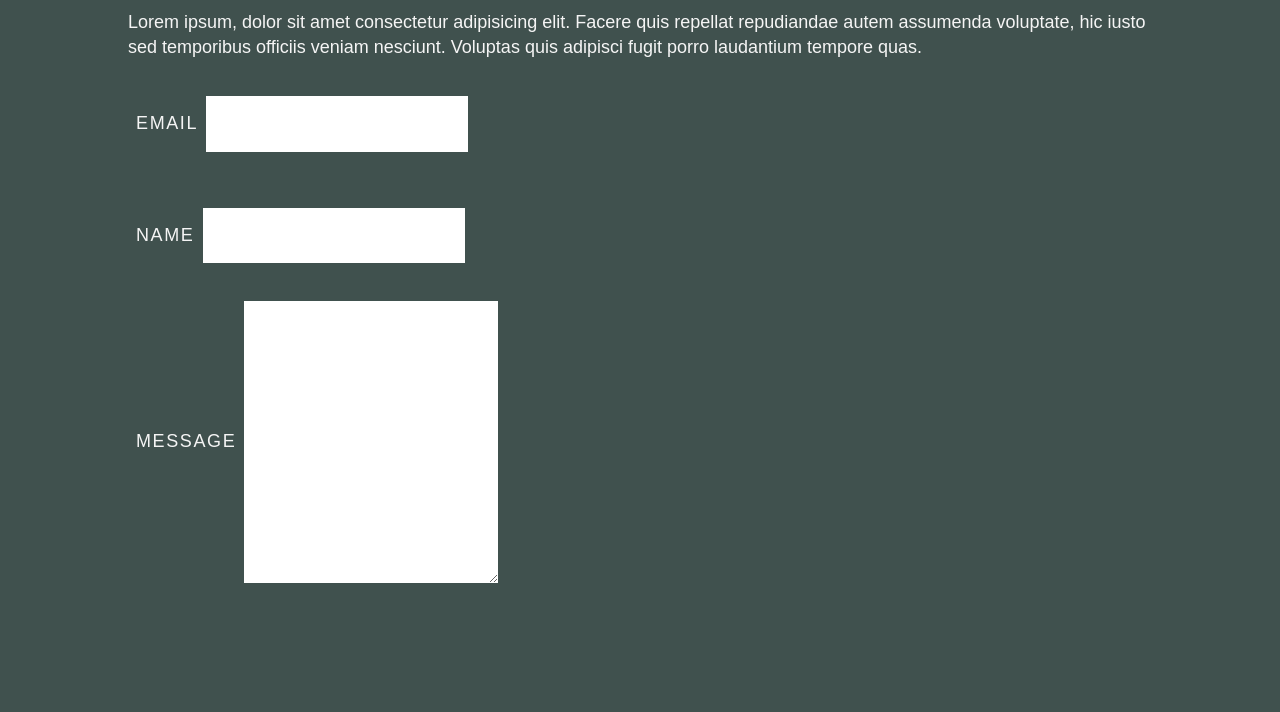
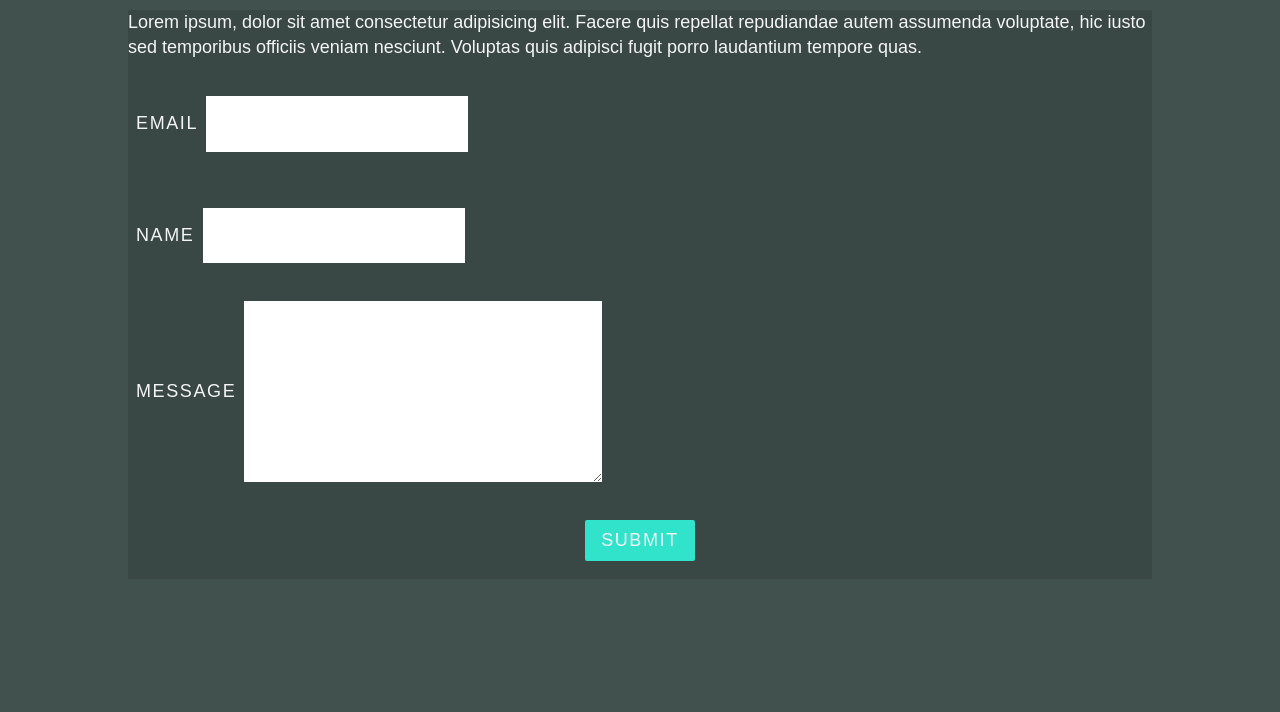
Before and after one commit to dyllper/portfolio, a Gatsby site: page /contact in a window 1280 px wide. Shown: the part 76-788 px from the top of the page. Built offline with nearby package versions, Linux system fonts and the light colour scheme; Gatsby itself is replaced by a stand-in of ours.

Commit message:
Minor style adjustments. Still need to fix form style.

```diff
--- a/src/pages/contact.js
+++ b/src/pages/contact.js
@@ -15,8 +15,8 @@ const LongPageNamePage = () => (
         officiis veniam nesciunt. Voluptas quis adipisci fugit porro laudantium
         tempore quas.
       </p>
-      <form>
-        <ul className={styles.flexForm}>
+      <form className={styles.flexForm}>
+        <ul>
           <li>
             <label htmlFor="email">EMAIL</label>
             <input type="email" name="email" id="email" />
@@ -27,7 +27,10 @@ const LongPageNamePage = () => (
           </li>
           <li>
             <label htmlFor="message">MESSAGE</label>
-            <textarea name="message" id="message" rows="10"></textarea>
+            <textarea name="message" id="message" rows="6" cols="30"></textarea>
+          </li>
+          <li>
+            <button type="submit">Submit</button>
           </li>
         </ul>
       </form>
--- a/src/styles/contact.module.scss
+++ b/src/styles/contact.module.scss
@@ -4,6 +4,7 @@
 .contactContainer {
   width: 80%;
   margin: 0 auto;
+  background-color: $bg-color-dark;
 }
 
 .flexForm {
@@ -32,6 +33,7 @@
 
     button {
       margin-left: auto;
+      margin-right: auto;
       padding: 0.8rem 1.6rem;
       border: none;
       background: $button-color;
```
